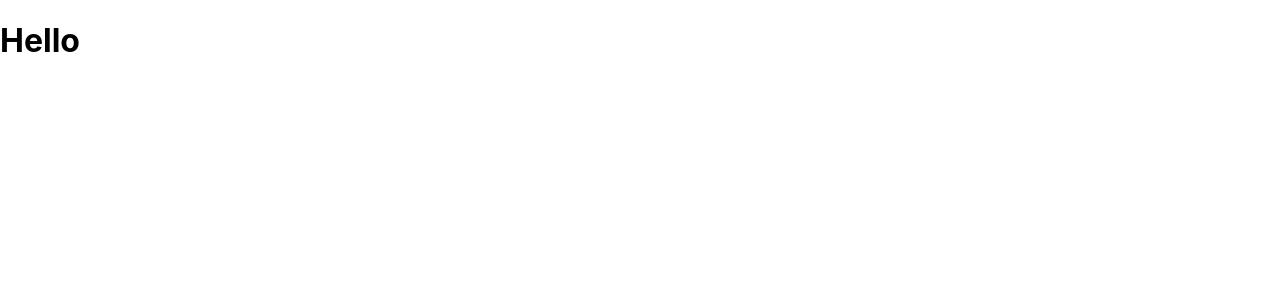
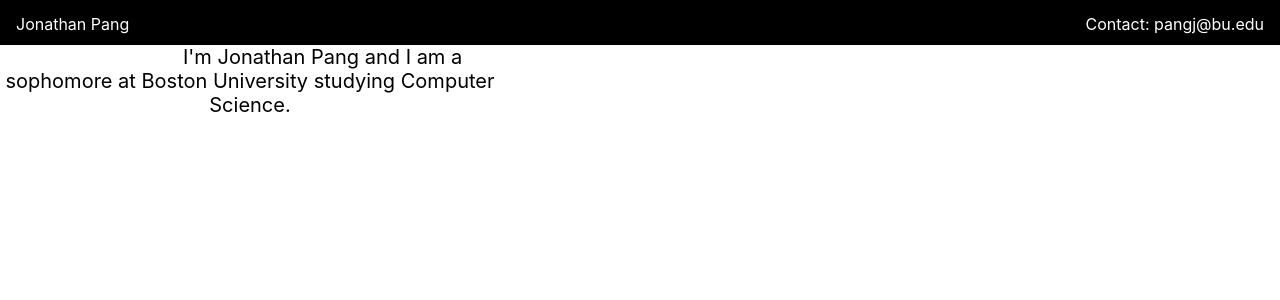
Before and after one commit to jonathanpangg/personal-website, a React (Create React App) app: page / in a window 1280 px wide. Shown: the top 300 px of the page. Built offline with nearby package versions, Linux system fonts and the light colour scheme.

Commit message:
UI update

```diff
--- a/src/App.js
+++ b/src/App.js
@@ -1,10 +1,12 @@
 import React from 'react'
+import AboutMe from './components/AboutMe';
 import Header from './components/Header'
 
 function App() {
   return (
     <div>
-      <Header title='Hello'/>
+      <Header/>
+      <AboutMe/>
     </div>
   );
 }
--- /dev/null
+++ b/src/components/AboutMe.js
@@ -0,0 +1,13 @@
+const AboutMe = () => {
+  return (
+    <div className = 'about_me'>
+        <text>
+            I'm Jonathan Pang and
+            I am a sophomore at Boston University
+            studying Computer Science.
+        </text>
+    </div>
+  )
+}
+
+export default AboutMe
--- a/src/components/Header.js
+++ b/src/components/Header.js
@@ -1,19 +1,18 @@
-import PropTypes from 'prop-types'
-
-const Header = (props) => {
+const Header = () => {
     return (
-        <div className='container'>
-            <h1> {props.title} </h1>
+        /*
+        <div className = 'topnav'>
+            <a href = "https://github.com/pangj130"> Github </a>
+            <a href="#contact">Contact</a>
+            <a href="#about">Projects</a>
+            <a class="active" href="#home">About me</a>
         </div>
+        */
+       <div className = 'header'>
+           <text className = 'header_left'> Jonathan Pang </text>
+           <text className = 'header_right'> Contact: pangj@bu.edu </text>
+       </div>
     )
 }
 
-Header.defaultProps = {
-    title: 'Personal Website'
-}
-
-Header.propTypes = {
-    title: PropTypes.string.isRequired
-}
-
 export default Header
--- a/src/index.css
+++ b/src/index.css
@@ -11,3 +11,58 @@ code {
   font-family: source-code-pro, Menlo, Monaco, Consolas, 'Courier New',
     monospace;
 }
+
+.header {
+  background-color: black;
+  height: 45px
+}
+
+.header_left {
+  text-align: center;
+  padding: 14px 16px;
+  float: left;
+  color: white;
+}
+
+.header_right {
+  text-align: center;
+  padding: 14px 16px;
+  float: right;
+  color: white;
+}
+
+.about_me {
+  font-size: 20px;
+  float: center;
+  text-align: center;
+  width: 500px;
+}
+
+
+.topnav {
+  background-color: #333;
+  overflow: hidden;
+  text-align: center;
+}
+
+/* Style the links inside the navigation bar */
+.topnav a {
+  float: right;
+  color: #f2f2f2;
+  text-align: center;
+  padding: 14px 16px;
+  text-decoration: none;
+  font-size: 17px;
+}
+
+/* Change the color of links on hover */
+.topnav a:hover {
+  background-color: #ddd;
+  color: black;
+}
+
+/* Add a color to the active/current link */
+.topnav a.active {
+  background-color: #04AA6D;
+  color: white;
+}
```
